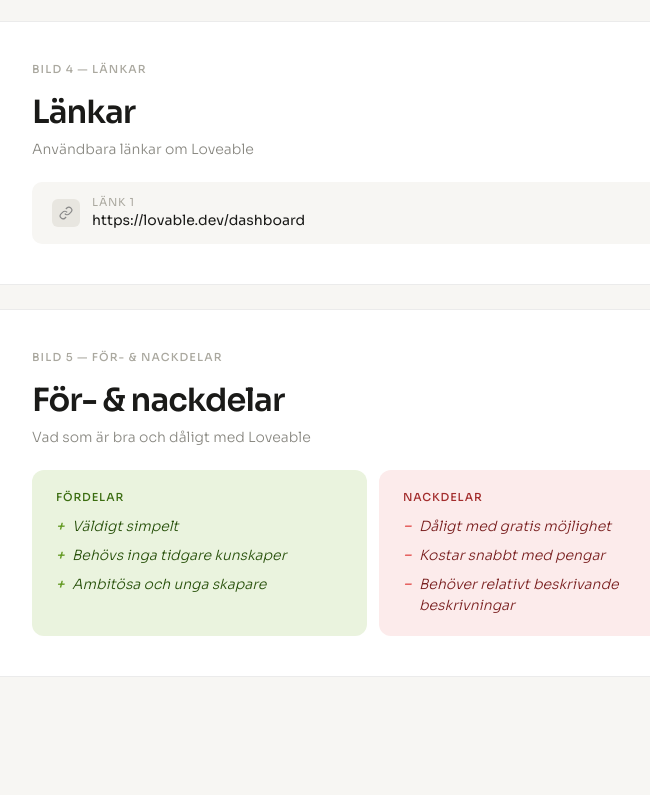
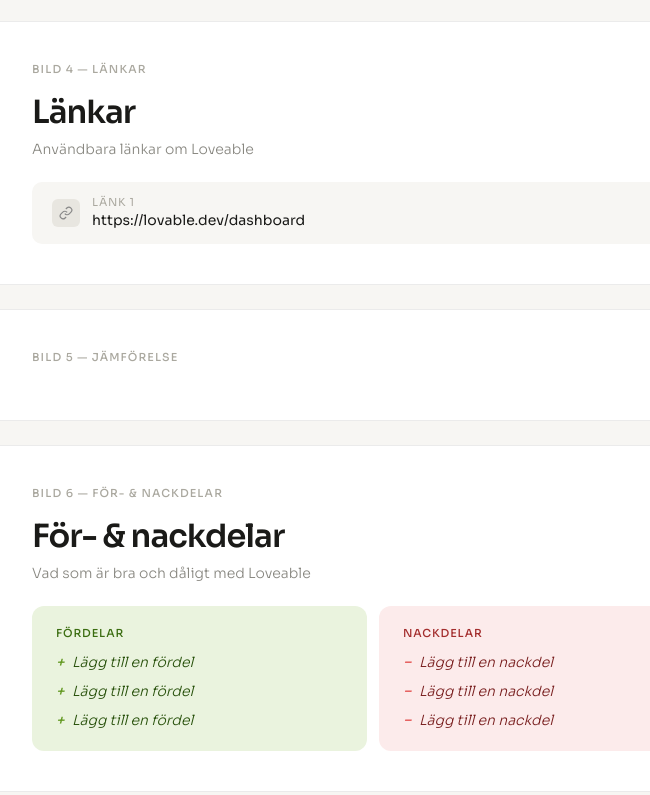
Before and after one commit to allinglindholmaxel-lab/loveable, a plain HTML site: page index.html in a window 1280 px wide. Shown: the part 958-1753 px from the top of the page, without its empty margins (267-917 px from the left). Before the commit the page ends 1683 px from the top, so only its background shows below. Drawn offline with Linux system fonts and the light colour scheme.

Commit message:
Update index.html

```diff
--- a/index.html
+++ b/index.html
@@ -51,7 +51,7 @@
     <div class="slide-heading">Om Loveable</div>
     <div class="slide-sub">Beskriv vad Loveable är och vad det gör</div>
     <div class="description-box">
-      <p>Lovable är ett svenskt, snabbväxande AI-bolag och en plattform som gör det möjligt att bygga fullständiga webbapplikationer och hemsidor genom att beskriva dem i klartext (så kallad "vibe coding").(Grundad av Anton Osika och Fabian Hedin). Plattformen vänder sig till både tekniska och icke-tekniska användare och är utformad för att gå från idé till fungerande produkt på mycket kort tid.</p>
+      <p>Lovable är ett svenskt, snabbväxande AI-bolag och en plattform som gör det möjligt att bygga fullständiga webbapplikationer och hemsidor genom att beskriva dem i klartext (så kallad "vibe coding"). Plattformen vänder sig till både tekniska och icke-tekniska användare och är utformad för att gå från idé till fungerande produkt på mycket kort tid.</p>
     </div>
   </div>
 
@@ -80,24 +80,28 @@
   </div>
 
   <div class="slide">
-    <div class="slide-num">Bild 5 — För- &amp; nackdelar</div>
+    <div class="slide-num">Bild 5 — Jämförelse</div>
+  </div>
+
+  <div class="slide">
+    <div class="slide-num">Bild 6 — För- &amp; nackdelar</div>
     <div class="slide-heading">För- &amp; nackdelar</div>
     <div class="slide-sub">Vad som är bra och dåligt med Loveable</div>
     <div class="pos-neg">
       <div class="pos-box">
         <div class="box-label">Fördelar</div>
         <ul class="point-list">
-          <li class="placeholder">Väldigt simpelt</li>
-          <li class="placeholder">Behövs inga tidgare kunskaper</li>
-          <li class="placeholder">Ambitösa och unga skapare</li>
+          <li class="placeholder">Lägg till en fördel</li>
+          <li class="placeholder">Lägg till en fördel</li>
+          <li class="placeholder">Lägg till en fördel</li>
         </ul>
       </div>
       <div class="neg-box">
         <div class="box-label">Nackdelar</div>
         <ul class="point-list">
-          <li class="placeholder">Dåligt med gratis möjlighet</li>
-          <li class="placeholder">Kostar snabbt med pengar</li>
-          <li class="placeholder">Behöver relativt beskrivande beskrivningar</li>
+          <li class="placeholder">Lägg till en nackdel</li>
+          <li class="placeholder">Lägg till en nackdel</li>
+          <li class="placeholder">Lägg till en nackdel</li>
         </ul>
       </div>
     </div>
```
